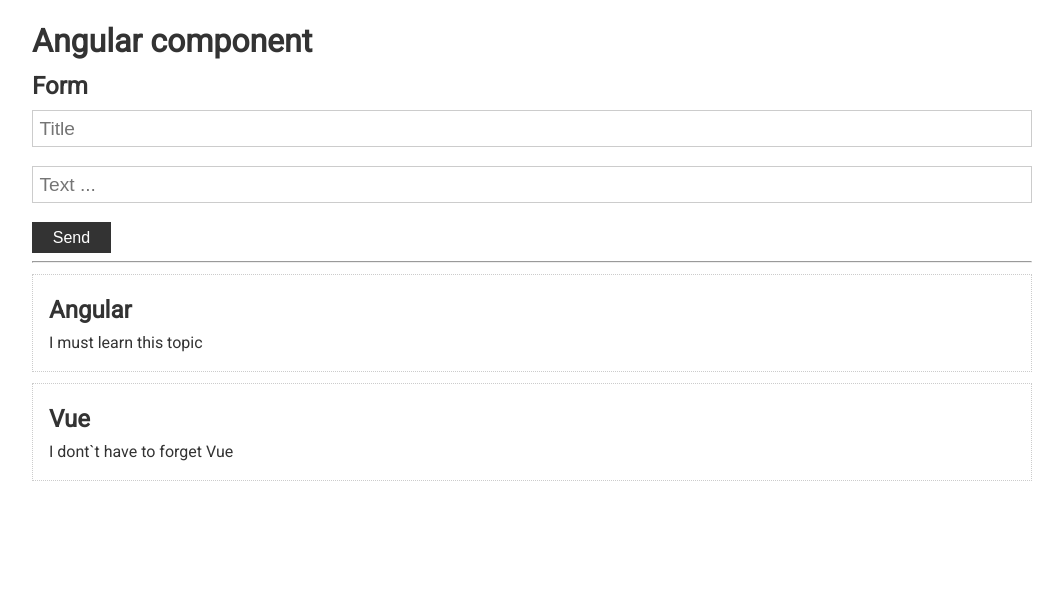
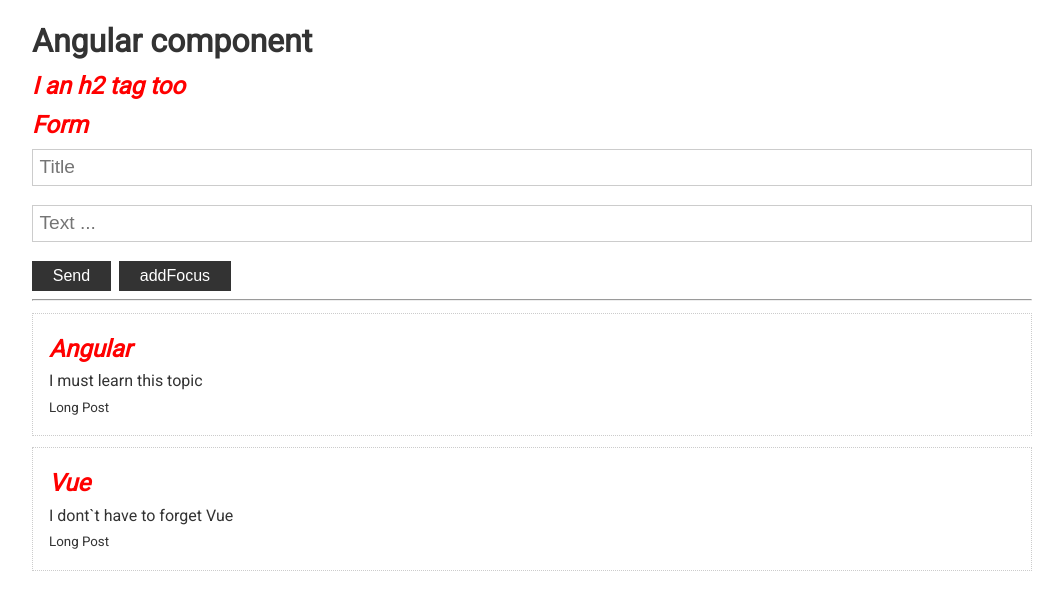
Before and after one commit to eddjimlab/Angular_basic, an Angular app: page / in a window 1280 px wide. Shown: the top 610 px of the page, without its empty margins (108-1171 px from the left). Built offline with nearby package versions, Linux system fonts and the light colour scheme.

Commit message:
part 3 complete

```diff
--- a/src/app/app.component.html
+++ b/src/app/app.component.html
@@ -1,11 +1,22 @@
 <div class="container">
   <h1>Angular component</h1>
+  <h2>I an h2 tag too</h2>
   <app-post-form
-(onAdd)="updatePost($event)"
+    (onAdd)="updatePost($event)"
   ></app-post-form>
   <hr>
   <app-post
     *ngFor="let p of post"
     [myPost]="p"
-  ></app-post>
+  >
+    <div #info>
+      <small *ngIf="p.text.length > 10; else tagSmall">
+        Long Post
+      </small>
+      <ng-template #tagSmall>
+        <small>Short Post</small>
+      </ng-template>
+    </div>
+  </app-post>
+
 </div>
--- a/src/app/post-form/post-form.component.html
+++ b/src/app/post-form/post-form.component.html
@@ -5,6 +5,7 @@
   class="form-control"
     placeholder="Title"
   [(ngModel)]="title"
+    #inputFocus
   >
   <input
     type="text"
@@ -13,4 +14,5 @@
     [(ngModel)]="text"
   >
   <button (click)="addPost()" class="btn">Send</button>
+  <button (click)="addFocus()" class="btn">addFocus</button>
 </div>
--- a/src/app/post-form/post-form.component.ts
+++ b/src/app/post-form/post-form.component.ts
@@ -1,4 +1,4 @@
-import {Component, EventEmitter, OnInit, Output} from '@angular/core';
+import {Component, ElementRef, EventEmitter, OnInit, Output, ViewChild} from '@angular/core';
 import {Post} from '../app.component';
 
 @Component({
@@ -7,13 +7,15 @@
   styleUrls: ['./post-form.component.scss']
 })
 export class PostFormComponent implements OnInit {
+
+  @ViewChild('inputFocus', {static: false}) inputRef: ElementRef;
+
   title: '';
   text: '';
 
   @Output() onAdd: EventEmitter<Post> = new EventEmitter<Post>();
 
   constructor() {
-
   }
 
   ngOnInit() {
@@ -31,4 +33,8 @@
 
     }
   }
+
+  addFocus() {
+    this.inputRef.nativeElement.focus();
+  }
 }
--- a/src/app/post/post.component.html
+++ b/src/app/post/post.component.html
@@ -1,4 +1,5 @@
 <div class="card">
   <h2>{{myPost.title}}</h2>
   <p>{{myPost.text}}</p>
+  <ng-content></ng-content>
 </div>
--- a/src/app/post/post.component.scss
+++ b/src/app/post/post.component.scss
@@ -0,0 +1,5 @@
+h2{
+  color: red;
+  font-style: italic;
+  font-weight: bold;
+}
--- a/src/app/post/post.component.ts
+++ b/src/app/post/post.component.ts
@@ -1,18 +1,59 @@
-import {Component, Input, OnInit} from '@angular/core';
+import {
+  AfterContentChecked,
+  AfterContentInit,
+  ChangeDetectionStrategy,
+  Component,
+  ContentChild,
+  DoCheck,
+  ElementRef,
+  Input,
+  OnChanges,
+  OnInit,
+  SimpleChanges,
+  ViewEncapsulation
+} from '@angular/core';
 import {Post} from '../app.component';
 
 @Component({
   selector: 'app-post',
   templateUrl: './post.component.html',
-  styleUrls: ['./post.component.scss']
+  styleUrls: ['./post.component.scss'],
+  changeDetection: ChangeDetectionStrategy.OnPush,
+  encapsulation: ViewEncapsulation.None
 })
-export class PostComponent implements OnInit {
+export class PostComponent implements OnInit,
+  OnChanges,
+  DoCheck,
+  AfterContentInit,
+  AfterContentChecked {
 
   @Input() myPost: Post;
+
+  @ContentChild('info', {static: true}) refInfo: ElementRef;
+
   constructor() {
+    console.log('constructor');
   }
 
   ngOnInit() {
+    console.log('ngOnInit');
+    // console.log(this.refInfo.nativeElement);
+  }
+
+  ngOnChanges(changes: SimpleChanges): void {
+    console.log('ngOnChanges', changes);
+  }
+
+  ngDoCheck(): void {
+    console.log('ngDoCheck');
+  }
+
+  ngAfterContentInit(): void {
+    console.log('ngAfterContentInit');
+  }
+
+  ngAfterContentChecked(): void {
+    console.log('ngAfterContentChecked');
   }
 
 }
```
